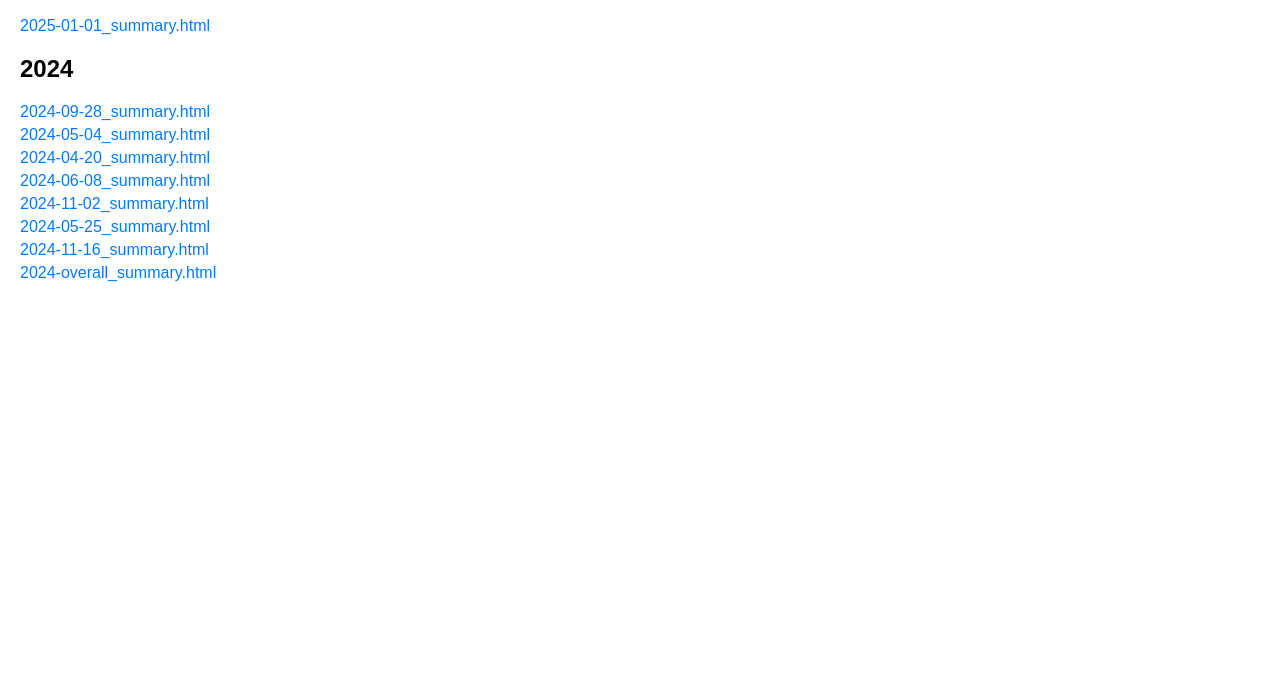
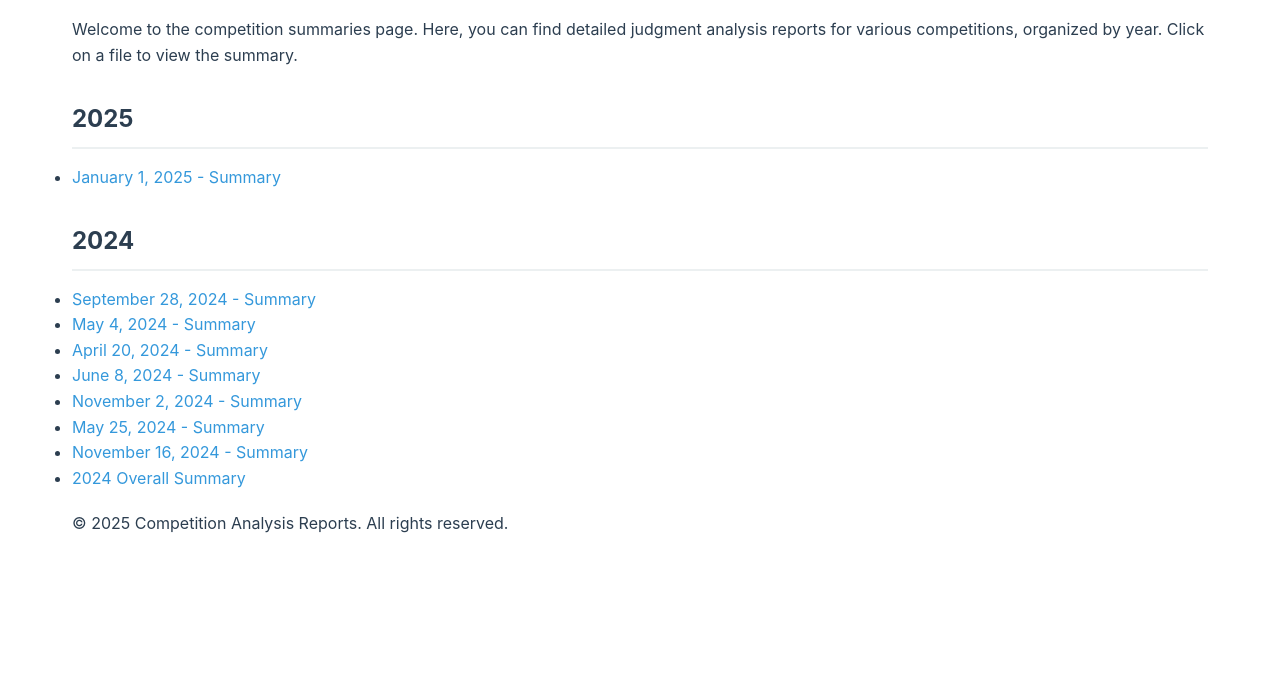
Before and after one commit to raphaelguye/ruby_csv_parser, a plain HTML site: page output/html/index.html in a window 1280 px wide. Shown: the part 111-800 px from the top of the page. Drawn offline with Linux system fonts and the light colour scheme.

Commit message:
update css

```diff
--- a/output/html/assets/styles.css
+++ b/output/html/assets/styles.css
@@ -132,6 +132,20 @@ th {
   border-left-color: var(--success-color);
 }
 
+/* Styles for the index.html page */
+.year-section {
+  margin-bottom: 20px;
+}
+
+a {
+  text-decoration: none;
+  color: var(--secondary-color);
+}
+
+a:hover {
+  text-decoration: underline;
+}
+
 @media (min-width: 768px) {
   body {
     padding: 2rem;
--- a/output/html/index.html
+++ b/output/html/index.html
@@ -1,40 +1,39 @@
+<!-- This file lists the available competition summaries by year. Each file represents the date of the competition and contains a summary of the judgment analysis report. -->
 <!DOCTYPE html>
 <html lang="en">
 <head>
     <meta charset="UTF-8">
     <meta name="viewport" content="width=device-width, initial-scale=1.0">
-    <title>Output Files</title>
-    <style>
-        body { font-family: Arial, sans-serif; margin: 20px; }
-        h1 { color: #333; }
-        ul { list-style-type: none; padding: 0; }
-        li { margin: 5px 0; }
-        a { text-decoration: none; color: #007BFF; }
-        a:hover { text-decoration: underline; }
-    </style>
+    <title>Competition Summaries</title>
+    <link rel="stylesheet" href="assets/styles.css">
 </head>
 <body>
-    <h1>Available Files by Year</h1>
-    <ul>
-        <li>
+    <h1>Competition Summaries</h1>
+    <p>Welcome to the competition summaries page. Here, you can find detailed judgment analysis reports for various competitions, organized by year. Click on a file to view the summary.</p>
+
+    <div class="year-section">
         <h2>2025</h2>
         <ul>
-                <li><a href="./2025/2025-01-01_summary.html">2025-01-01_summary.html</a></li>
+            <li><a href="./2025/2025-01-01_summary.html">January 1, 2025 - Summary</a></li>
         </ul>
-        </li>
-        <li>
+    </div>
+
+    <div class="year-section">
         <h2>2024</h2>
         <ul>
-                <li><a href="./2024/2024-09-28_summary.html">2024-09-28_summary.html</a></li>
-                <li><a href="./2024/2024-05-04_summary.html">2024-05-04_summary.html</a></li>
-                <li><a href="./2024/2024-04-20_summary.html">2024-04-20_summary.html</a></li>
-                <li><a href="./2024/2024-06-08_summary.html">2024-06-08_summary.html</a></li>
-                <li><a href="./2024/2024-11-02_summary.html">2024-11-02_summary.html</a></li>
-                <li><a href="./2024/2024-05-25_summary.html">2024-05-25_summary.html</a></li>
-                <li><a href="./2024/2024-11-16_summary.html">2024-11-16_summary.html</a></li>
-                <li><a href="./2024/2024-overall_summary.html">2024-overall_summary.html</a></li>
+            <li><a href="./2024/2024-09-28_summary.html">September 28, 2024 - Summary</a></li>
+            <li><a href="./2024/2024-05-04_summary.html">May 4, 2024 - Summary</a></li>
+            <li><a href="./2024/2024-04-20_summary.html">April 20, 2024 - Summary</a></li>
+            <li><a href="./2024/2024-06-08_summary.html">June 8, 2024 - Summary</a></li>
+            <li><a href="./2024/2024-11-02_summary.html">November 2, 2024 - Summary</a></li>
+            <li><a href="./2024/2024-05-25_summary.html">May 25, 2024 - Summary</a></li>
+            <li><a href="./2024/2024-11-16_summary.html">November 16, 2024 - Summary</a></li>
+            <li><a href="./2024/2024-overall_summary.html">2024 Overall Summary</a></li>
         </ul>
-        </li>
-    </ul>
+    </div>
+
+    <footer>
+        <p>&copy; 2025 Competition Analysis Reports. All rights reserved.</p>
+    </footer>
 </body>
 </html>
```
Lines whose indentation alone changed are shown as unchanged.
